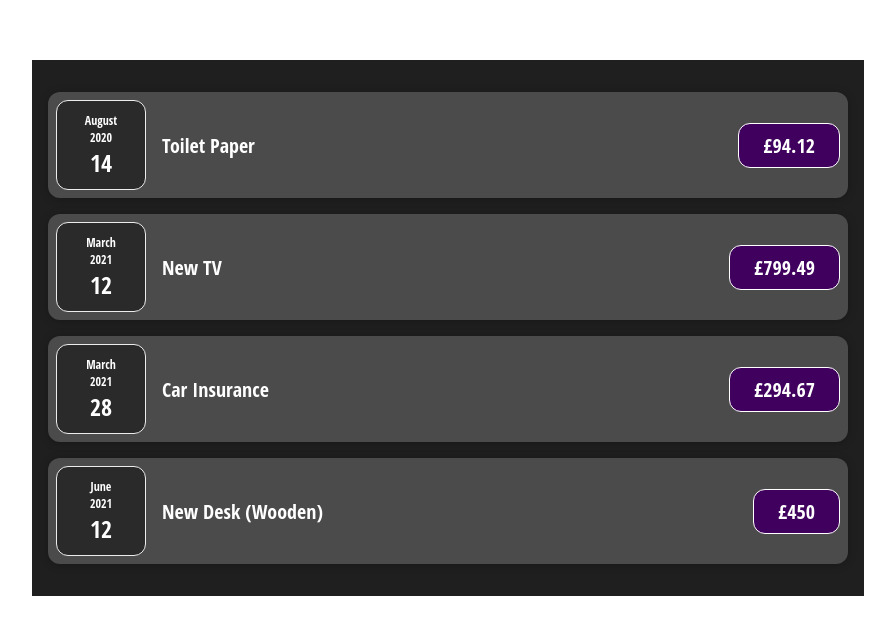
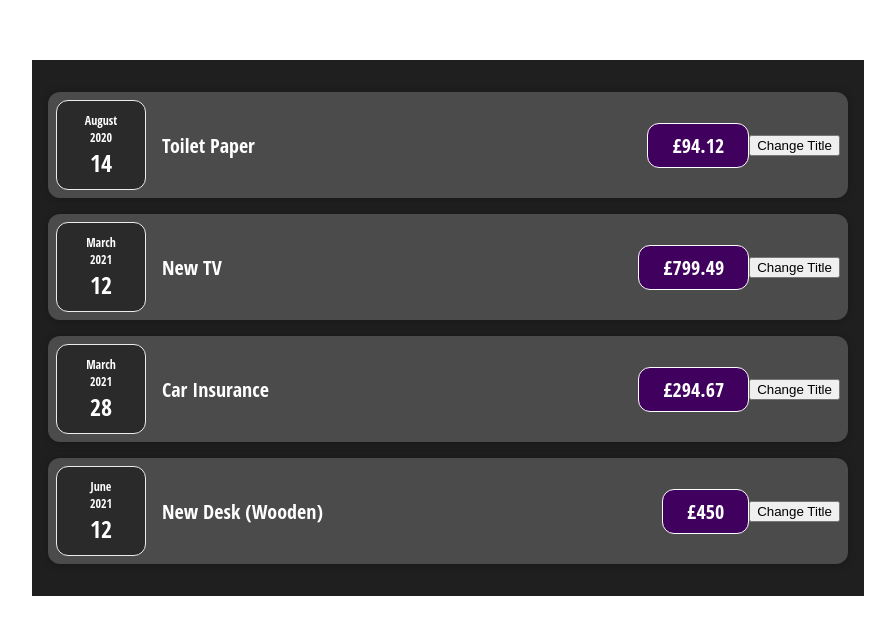
Before and after one commit to Dockerbound-Immortal/Simply-React, a React (Create React App) app in the folder client/: page / in a window 1280 px wide. Shown: the top 634 px of the page, without its empty margins (192-1087 px from the left). Built offline with nearby package versions, Linux system fonts and the light colour scheme.

Commit message:
Update state example

```diff
--- a/client/src/components/Expenses/ExpenseItem/ExpenseItem.component.jsx
+++ b/client/src/components/Expenses/ExpenseItem/ExpenseItem.component.jsx
@@ -1,4 +1,4 @@
-import React from 'react';
+import React, { useState } from 'react';
 import ExpenseDate from './ExpenseDate/ExpenseDate.component';
 import PriceTag from './PriceTag/PriceTag.component';
 import Card from '../../Card/Card.component';
@@ -8,16 +8,28 @@ const ExpenseItem = ({
     title,
     date,
     amount
-}) => (
+}) => {
+
+    const [rubric, setRubric] = useState(title);
+
+    const handleOnClick = () => {
+        setRubric('Updated');
+    };
+
+    return (
         <Card
             classes={`expense-item`}
         >
             <ExpenseDate date={date} />
             <div className='expense-item__description'>
-            <h2>{title}</h2>
+                <h2>{rubric}</h2>
                 <PriceTag amount={amount} />
             </div>
+            <button
+                onClick={handleOnClick }
+            >Change Title</button>
         </Card>
     );
+};
 
 export default ExpenseItem;
```
Lines whose indentation alone changed are shown as unchanged.
